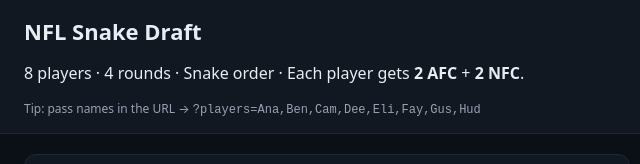
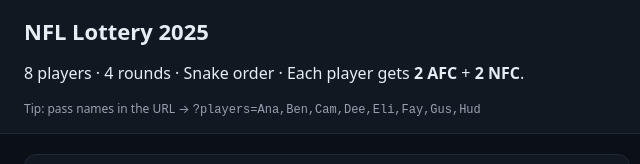
Before and after one commit to keenroudy22/NFLlottery, a plain HTML site: page index.html in a window 1280 px wide. Shown: the top 164 px of the page, 0-640 px from the left. Drawn offline with Linux system fonts and the light colour scheme.

Commit message:
Update index.html

```diff
--- a/index.html
+++ b/index.html
@@ -8,7 +8,7 @@
 </head>
 <body>
   <header>
-    <h1>NFL Snake Draft</h1>
+    <h1>NFL Lottery 2025</h1>
     <p>8 players · 4 rounds · Snake order · Each player gets <strong>2 AFC</strong> + <strong>2 NFC</strong>.</p>
     <p class="hint">Tip: pass names in the URL → <code>?players=Ana,Ben,Cam,Dee,Eli,Fay,Gus,Hud</code></p>
   </header>
```
